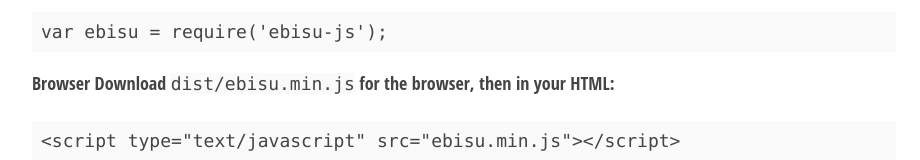
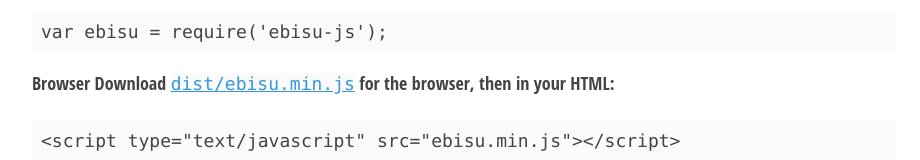
Before and after one commit to fasiha/ebisu.js, a website: page index.html in a window 1280 px wide. Shown: the part 586-746 px from the top of the page, without its empty margins (176-1096 px from the left). Drawn offline with nearby package versions, Linux system fonts and the light colour scheme.

Commit message:
Direct link to minified

```diff
--- a/index.html
+++ b/index.html
@@ -21,7 +21,7 @@
 $ npm install --save ebisu-js</code></pre>
 <p>Then, in your code,</p>
 <div class="sourceCode"><pre class="sourceCode js"><code class="sourceCode javascript"><span class="kw">var</span> ebisu <span class="op">=</span> <span class="at">require</span>(<span class="st">&#39;ebisu-js&#39;</span>)<span class="op">;</span></code></pre></div>
-<p><strong>Browser</strong> Download <code>dist/ebisu.min.js</code> for the browser, then in your HTML:</p>
+<p><strong>Browser</strong> Download <a href="https://raw.githubusercontent.com/fasiha/ebisu.js/gh-pages/dist/ebisu.min.js"><code>dist/ebisu.min.js</code></a> for the browser, then in your HTML:</p>
 <div class="sourceCode"><pre class="sourceCode html"><code class="sourceCode html"><span class="kw">&lt;script</span><span class="ot"> type=</span><span class="st">&quot;text/javascript&quot;</span><span class="ot"> src=</span><span class="st">&quot;ebisu.min.js&quot;</span><span class="kw">&gt;&lt;/script&gt;</span></code></pre></div>
 <h2 id="api-howto">API howto</h2>
 <p>Let’s start working immediately with code and we’ll explain as we go.</p>
```
Also changed, not shown: README.md.
